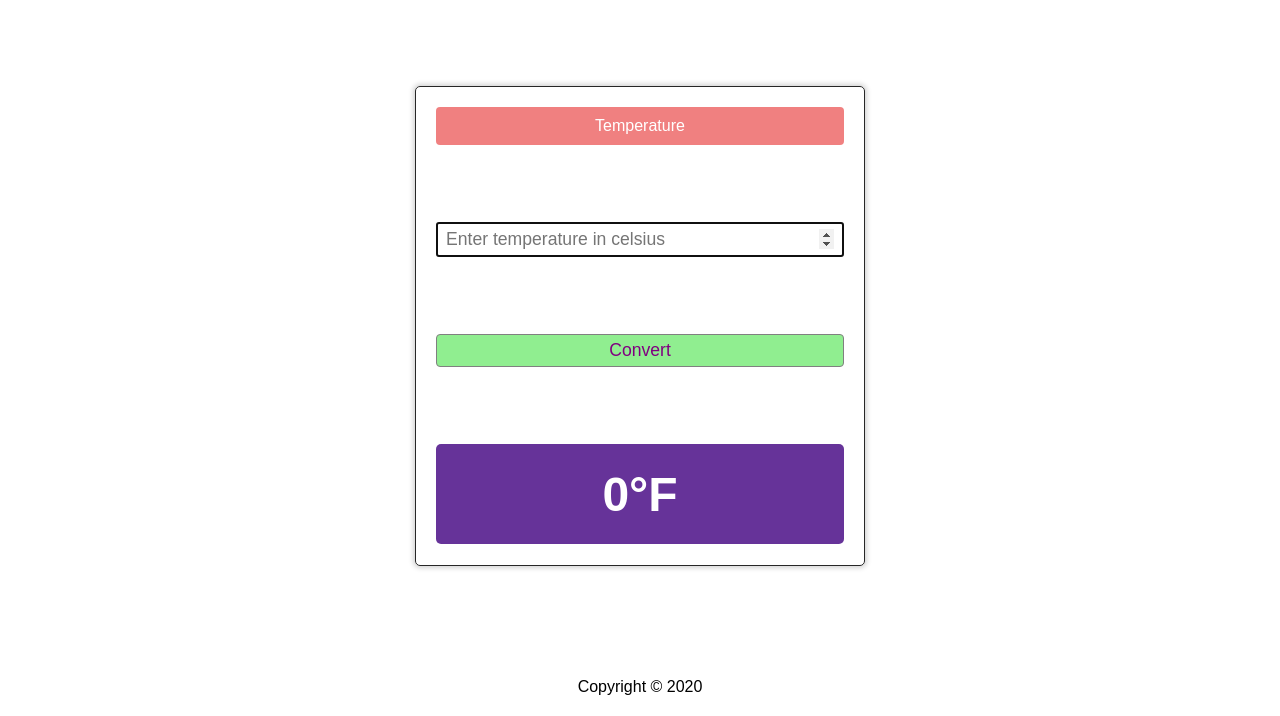
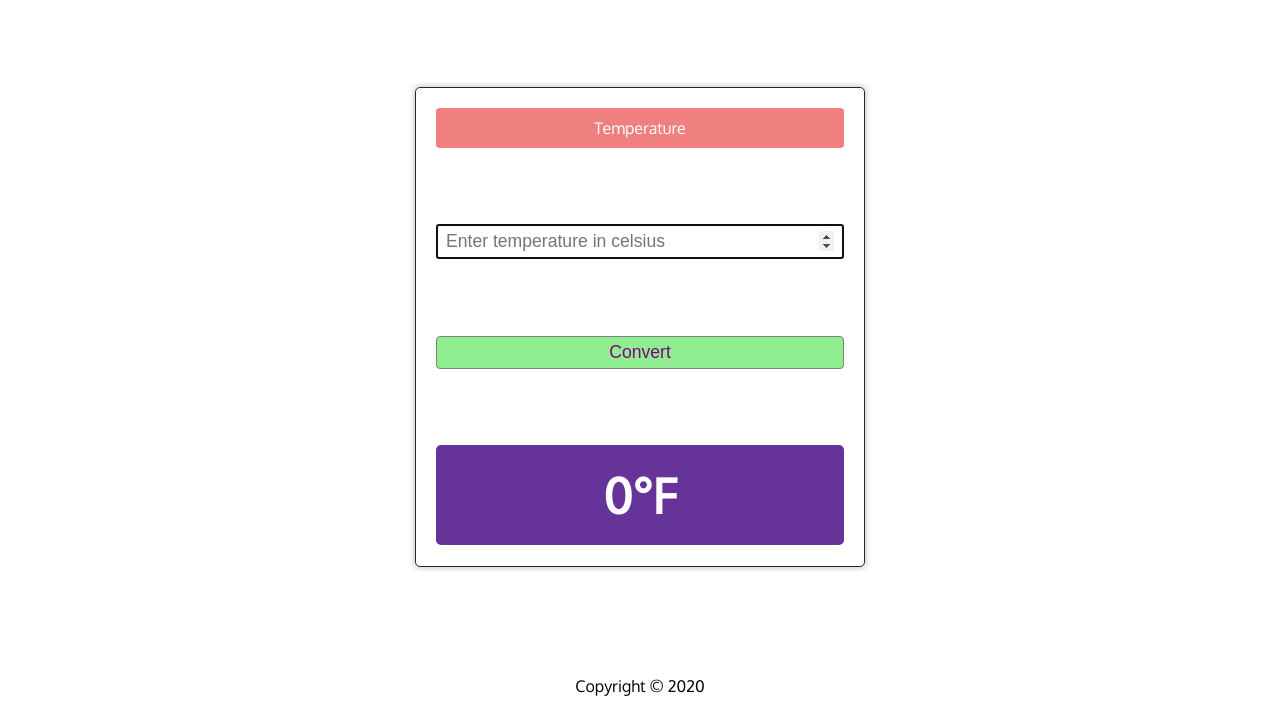
Before and after one commit to VishwakarmaSaurabh/temperature-converter, a plain HTML site: page index.html in a window 1280 px wide. Shown: the part 84-800 px from the top of the page. Drawn offline with Linux system fonts and the light colour scheme.

Commit message:
font changed

```diff
--- a/css/styles.css
+++ b/css/styles.css
@@ -1,3 +1,5 @@
+@import url("https://fonts.googleapis.com/css2?family=Oxygen&display=swap");
+
 * {
   padding: 0;
   margin: 0;
@@ -5,7 +7,7 @@
 }
 
 body {
-  font-family: Arial, Helvetica, sans-serif;
+  font-family: "Oxygen", sans-serif;
   height: 100vh;
   width: 100%;
   display: flex;
```
